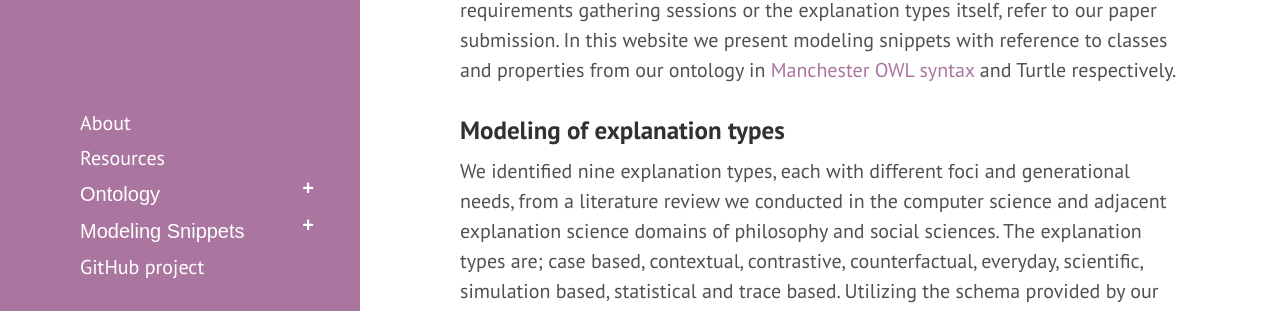
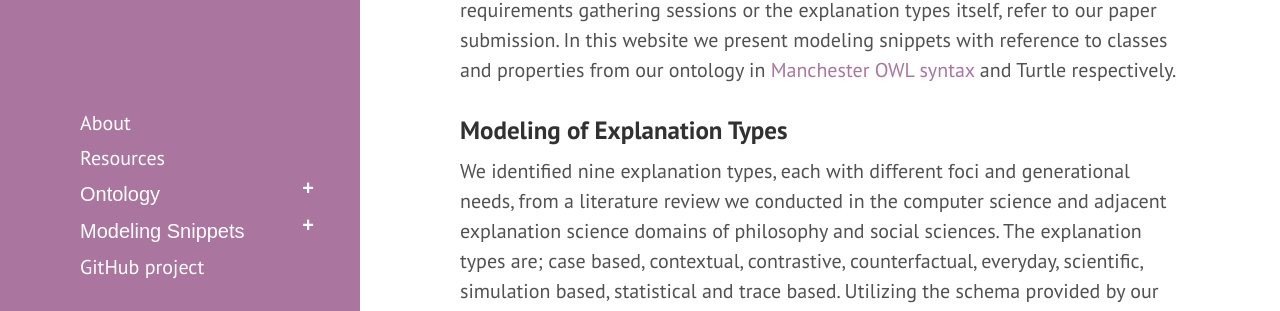
Before and after one commit to tetherless-world/explanation-ontology, a Jekyll site: the page built from index.md, in a window 1280 px wide and 900 px high, scrolled down 3720 px. Shown: the part 294-605 px from the top of the window. Built offline with Jekyll 4.4.1, drawn with Linux system fonts in a browser that asks for light colours; Markdown is read by kramdown in place of the engine named in the settings.

```diff
--- a/index.md
+++ b/index.md
@@ -159,7 +159,7 @@ title: Explanations Ontology - Treating Explanations as Primary Consideration
 <content>
 
 
-<h3>Modeling of explanation types</h3>
+<h3>Modeling of Explanation Types</h3>
   <p>We identified nine explanation types, each with different foci and generational needs, from a literature review we conducted in the computer science and adjacent explanation science domains of philosophy and social sciences. The explanation types are; case based, contextual, contrastive, counterfactual, everyday, scientific, simulation based, statistical and trace based. Utilizing the schema provided by our explanations ontology, we can encode the generational needs of these explanation types as OWL restrictions, which we depict here in <a href="https://www.w3.org/TR/owl2-manchester-syntax/">Manchester OWL Syntax</a>. Below for each explanation type, we present our description, a prototypical question they can address in a clinical setting and the logical formalization of the explanation type.</p>
   <!--can cite our book chapter here-->
  </content>
```
